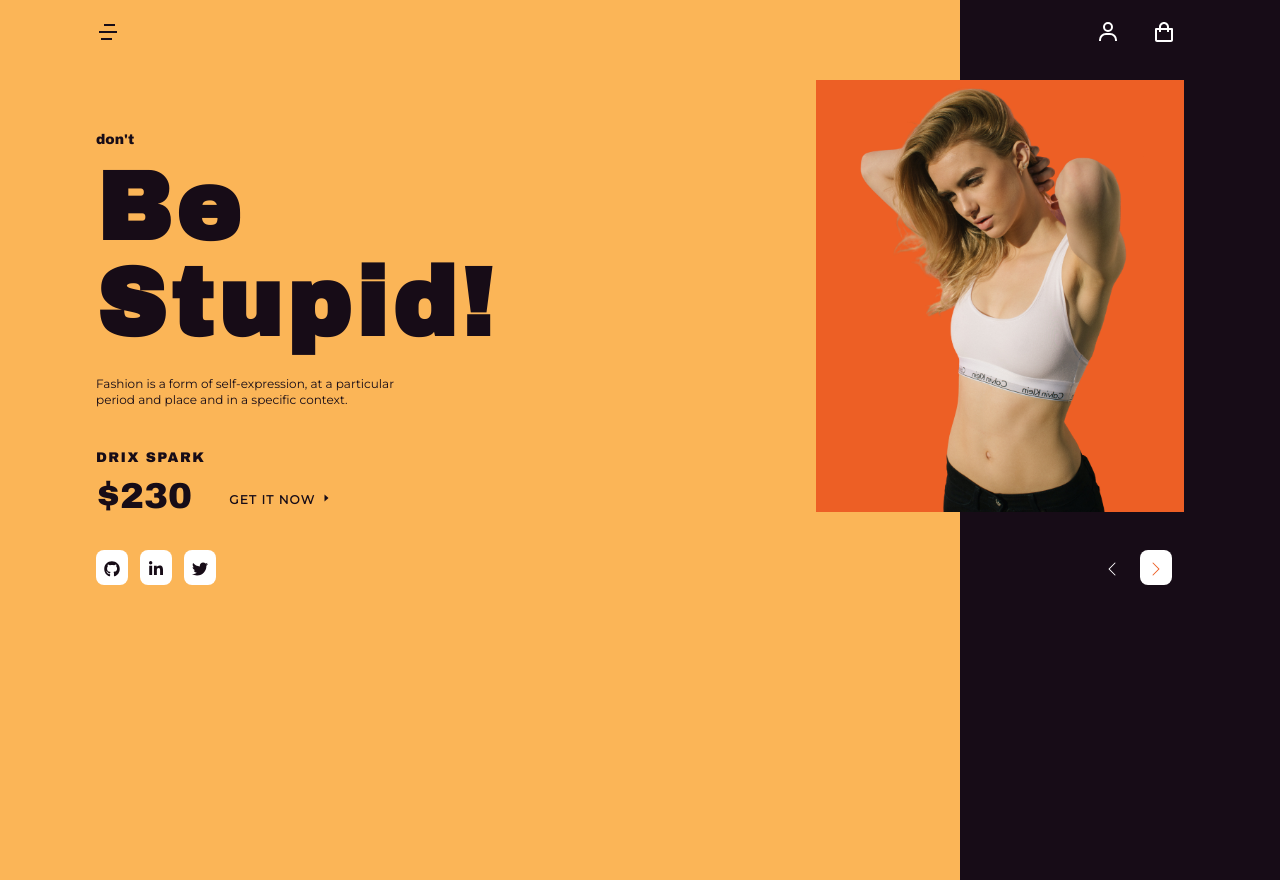
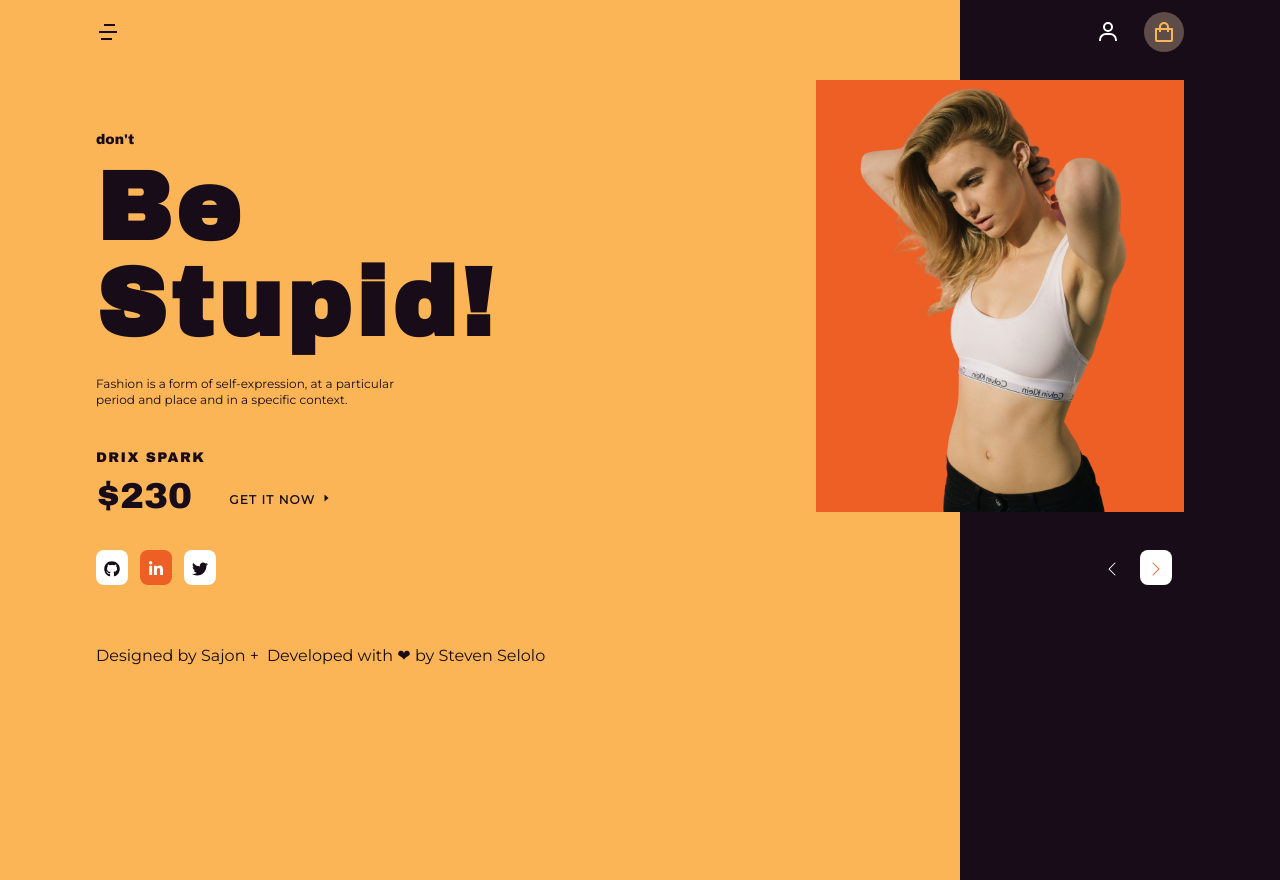
Before and after one commit to StevenPss/dont-be-stupid-web-header-animation, a React (Create React App) app: page / in a window 1280 px wide. Built offline with nearby package versions, Linux system fonts and the light colour scheme.

Commit message:
style: added footer

```diff
--- a/src/App.js
+++ b/src/App.js
@@ -1,6 +1,7 @@
 import './App.scss';
 import Header from './components/Header';
 import Main from './components/Main';
+import Footer from './components/Footer';
 
 function App() {
   return (
@@ -9,6 +10,7 @@ function App() {
       <div className="max-w-6xl mx-auto px-2 sm:px-6 lg:px-8">
         <Header/>
         <Main/>
+        <Footer/>
       </div>
     </div>
   );
--- a/src/App.scss
+++ b/src/App.scss
@@ -50,6 +50,10 @@ body, html{
     .navbar-name{
         color: color(primary);
     }
+    .active{
+      color: color(secondary);
+      background-color: color(secondary_light);
+    }
     .navbar-icons{
       &:hover{
         color: color(secondary);
@@ -87,6 +91,10 @@ body, html{
         }
       }
       .main-socials{
+        .active{
+          background-color: color(accent);
+          color: color(accent_secondary);
+        }
         a{
           &:hover{
             background-color: color(accent);
@@ -111,3 +119,11 @@ body, html{
     }
   }
 }
+.footer{
+  a{
+    &:hover{
+      color: color(accent);
+      transition: all .2s ease-out;
+    }
+  }
+}
--- /dev/null
+++ b/src/components/Footer.js
@@ -0,0 +1,12 @@
+import React from 'react'
+
+function Footer() {
+    return (
+        <footer className="footer flex flex-col sm:flex-row items-center justify-center md:justify-start py-6 relative z-10">
+            <span className="mr-1">Designed by <a href="https://dribbble.com/sajon">Sajon</a> +</span>
+            <span className="ml-1">Developed with ❤ by <a href="https://github.com/StevenPss">Steven Selolo</a></span>
+        </footer>
+    )
+}
+
+export default Footer
--- a/src/components/Navbar.js
+++ b/src/components/Navbar.js
@@ -17,7 +17,7 @@ function Navbar() {
                         <div className="block sm:ml-6">
                             <div className="flex space-x-4 navbar-links">
                                 <a href="#home" className="text-white navbar-icons px-2 py-2 rounded-full text-2xl font-medium" aria-current="page"><BiUser/></a>
-                                <a href="#shop" className="text-white navbar-icons px-2 py-2 rounded-full text-2xl font-medium"><BiShoppingBag/></a>
+                                <a href="#shop" className="text-white navbar-icons px-2 py-2 rounded-full text-2xl font-medium active"><BiShoppingBag/></a>
                             </div>
                         </div>
                     </div>
--- a/src/components/Socials.js
+++ b/src/components/Socials.js
@@ -5,7 +5,7 @@ function Socials() {
     return (
         <div className="main-socials">
             <a className="bg-white p-2 rounded-lg" href="https://github.com/StevenPss"><span className="inline-block align-middle"><FaGithub/></span></a>
-            <a className="bg-white p-2 ml-3 mr-3 rounded-lg" href="https://www.linkedin.com/in/stevenselolo/"><span className="inline-block align-middle"><FaLinkedinIn/></span></a>
+            <a className="bg-white p-2 ml-3 mr-3 rounded-lg active" href="https://www.linkedin.com/in/stevenselolo/"><span className="inline-block align-middle"><FaLinkedinIn/></span></a>
             <a className="bg-white p-2 rounded-lg" href="https://twitter.com/intent/follow?screen_name=stevenselolo"><span className="inline-block align-middle"><FaTwitter/></span></a>
         </div>
     )
```
